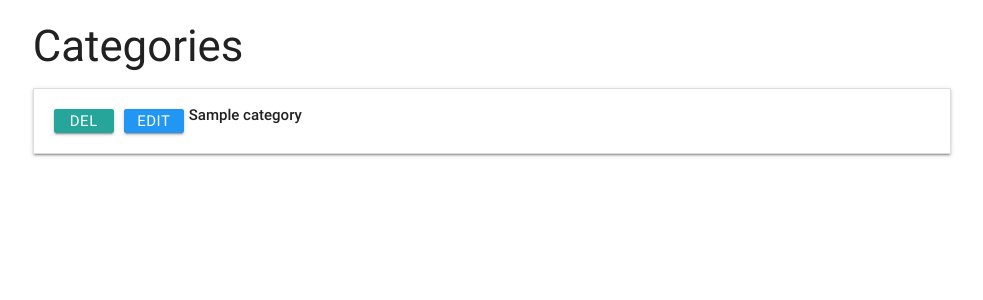
After one commit to tom1mol/project3-data-centric, a Flask app: page /get_categories in a window 1280 px wide. The commit adds this page. Shown: the top 300 px of the page, without its empty margins (148-1131 px from the left). Run offline with Flask 2, Linux system fonts and the light colour scheme; a database or web service that is not in the repository returns one stand-in record (values such as "Sample title"); some libraries are stand-ins or nearby versions.

Commit message:
display categories

```diff
--- a/app.py
+++ b/app.py
@@ -58,6 +58,22 @@ def update_task(task_id):                                   #pass in task_id às
     })
     return redirect(url_for('get_tasks'))
 
+
+
+@app.route('/delete_task, <task_id>')
+def delete_task(task_id):
+    mongo.db.tasks.remove({'_id': ObjectId(task_id)})
+    return redirect(url_for('get_tasks'))
+
+
+@app.route('/get_categories')
+def get_categories():
+    return render_template('categories.html',
+    categories=mongo.db.categories.find())
+
+
+
+
 if __name__ == "__main__":
     app.run(host=os.getenv('IP', '0.0.0.0'),
             port=int(os.getenv('PORT', 8080)),
--- /dev/null
+++ b/templates/categories.html
@@ -0,0 +1,26 @@
+<!-- copied in from tasks.html and then edited to suit //-->
+
+{% extends 'base.html' %}
+{% block content %}                         <!-- specify data that will be injected into the parent(block content) //-->
+<div class="row">
+
+    <h3>Categories</h3>
+
+    <ul class="collapsible" data-collapsible="accordion">
+        {% for category in categories %}                      <!-- loop through list of categories //-->
+        <li>
+            <div class="collapsible-header">
+                    <a href="" class="waves-effect waves-light btn btn_small">Del</a>
+                    <a href="" class="waves-effect waves-light btn btn_small blue">Edit</a>
+                    <div class="task_header">                <!-- the get rid of col s9..but it doesnt work 4 me-->
+                        <strong>{{category.category_name}} </strong>
+                    </div>
+
+
+            </div>
+        </li>
+        {% endfor %}
+    </ul>
+</div>
+
+{% endblock %}
```
Also changed, not shown: templates/tasks.html (+5 -3 lines), 1 other file.
